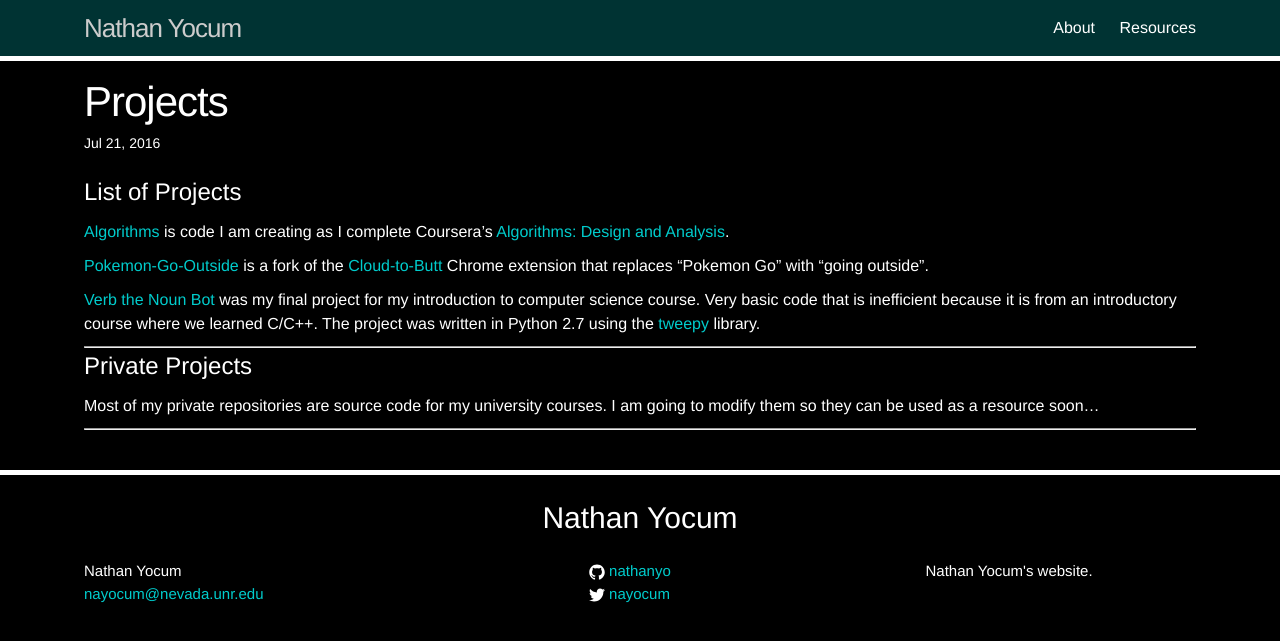
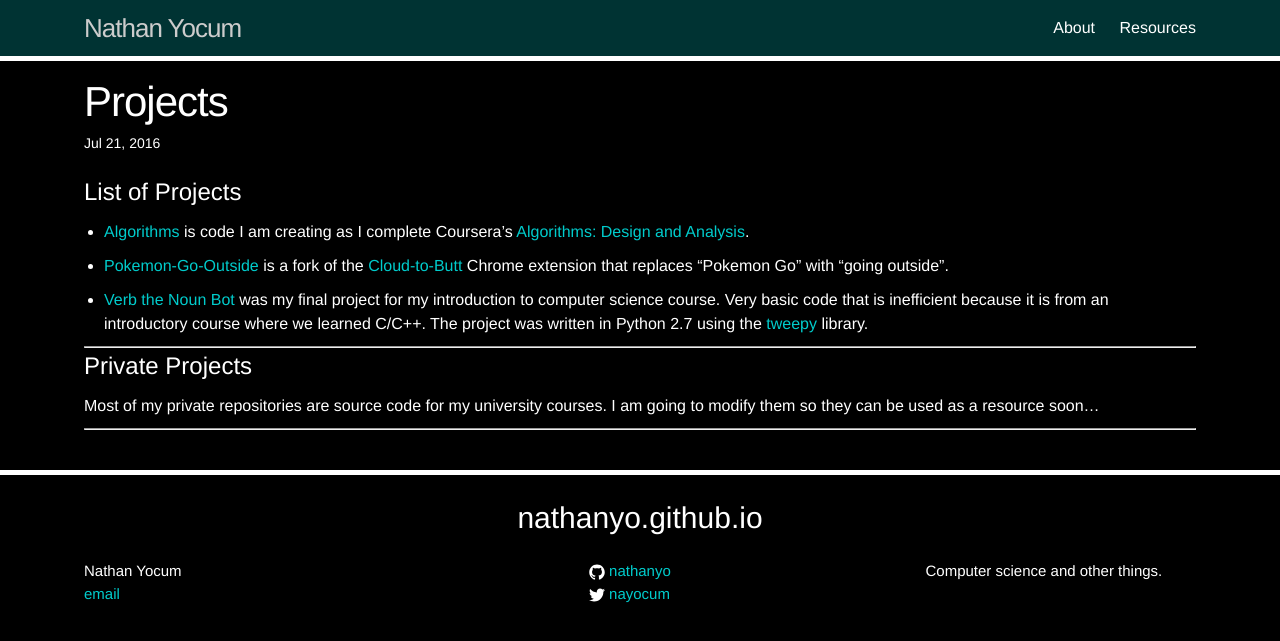
Before and after one commit to NathanYo/nathanyo.github.io, a Jekyll site: the page built from _posts/2016-07-20-projects.markdown, in a window 1280 px wide. Shown: the top 641 px of the page. Built offline with Jekyll 4.4.1, drawn with Linux system fonts in a browser that asks for light colours.

Commit message:
updated some design

```diff
--- a/_config.yml
+++ b/_config.yml
@@ -9,7 +9,7 @@
 title: Nathan Yocum
 email: nayocum@nevada.unr.edu
 description: > # this means to ignore newlines until "baseurl:"
-  Nathan Yocum's website.
+  Computer science and other things.
 baseurl: "" # the subpath of your site, e.g. /blog
 url: "" # the base hostname & protocol for your site
 twitter_username: nayocum
--- a/_includes/footer.html
+++ b/_includes/footer.html
@@ -2,13 +2,13 @@
 
   <div class="wrapper">
 
-    <h2 class="footer-heading">{{ site.title }}</h2>
+    <h2 class="footer-heading">nathanyo.github.io</h2>
 
     <div class="footer-col-wrapper">
       <div class="footer-col footer-col-1">
         <ul class="contact-list">
           <li>{{ site.title }}</li>
-          <li><a href="mailto:{{ site.email }}">{{ site.email }}</a></li>
+          <li><a href="mailto:{{ site.email }}">email</a></li>
         </ul>
       </div>
 
--- a/_posts/2016-07-20-projects.markdown
+++ b/_posts/2016-07-20-projects.markdown
@@ -6,11 +6,11 @@ categories: posts
 ---
 # List of Projects
 
-[Algorithms][algo] is code I am creating as I complete Coursera's [Algorithms: Design and Analysis][coursera].
+* [Algorithms][algo] is code I am creating as I complete Coursera's [Algorithms: Design and Analysis][coursera].
 
-[Pokemon-Go-Outside][pogo] is a fork of the [Cloud-to-Butt][ctb] Chrome extension that replaces "Pokemon Go" with "going outside".
+* [Pokemon-Go-Outside][pogo] is a fork of the [Cloud-to-Butt][ctb] Chrome extension that replaces "Pokemon Go" with "going outside".
 
-[Verb the Noun Bot][verb] was my final project for my introduction to computer science course. Very basic code that is inefficient because it is from an introductory course where we learned C/C++.
+* [Verb the Noun Bot][verb] was my final project for my introduction to computer science course. Very basic code that is inefficient because it is from an introductory course where we learned C/C++.
 The project was written in Python 2.7 using the [tweepy][tweepy] library.
 
 ---
```
